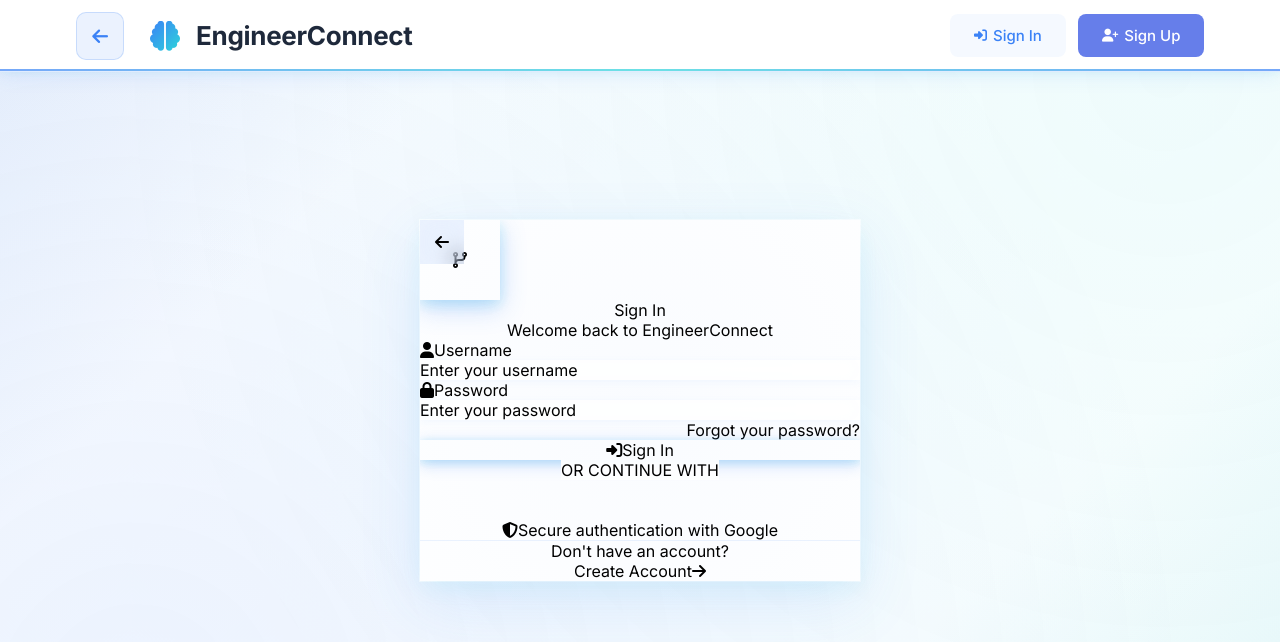
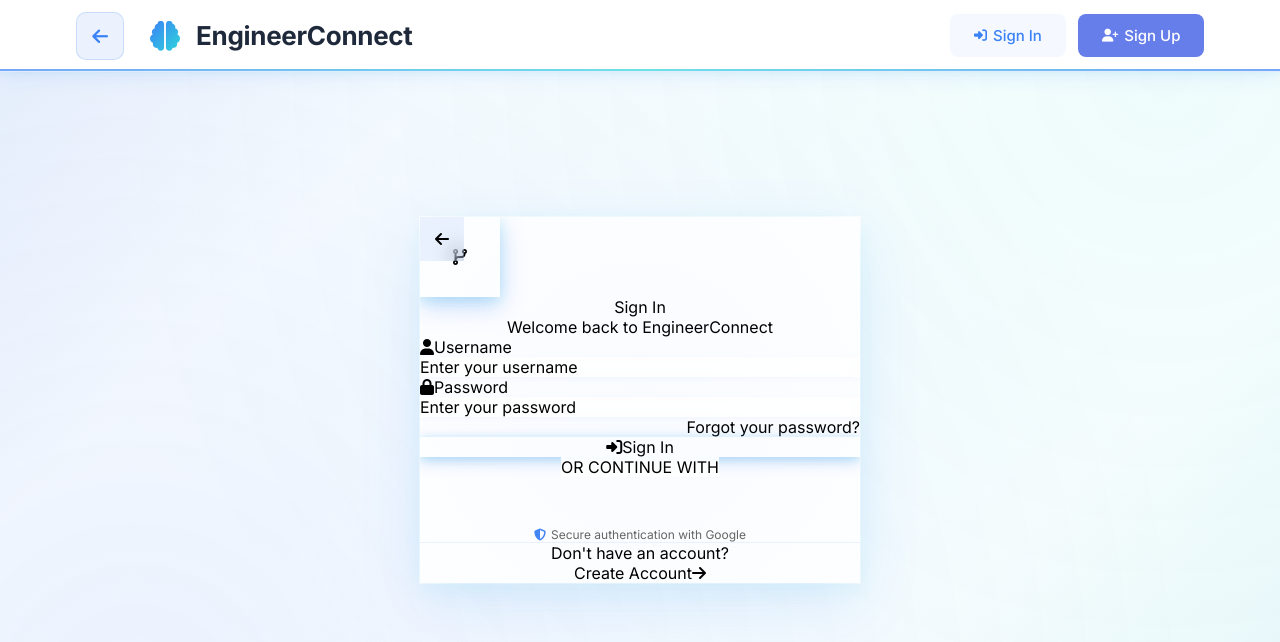
Before and after one commit to Bhavya-Jadav/Engineer_Connect-app, a React (Create React App) app: page / in a window 1280 px wide. Both pictures are taken after a click on the button "Sign In". Shown: the top 642 px of the page. Built offline with nearby package versions, Linux system fonts and the light colour scheme; no server answers; the HTML template or start-up script is replaced by a standard one.

Commit message:
google fix

```diff
--- a/src/components/GoogleLogin.js
+++ b/src/components/GoogleLogin.js
@@ -1,6 +1,7 @@
 import React from 'react';
 import { GoogleLogin } from '@react-oauth/google';
 import { API_BASE_URL } from '../utils/api';
+import '../styles/google-login-fix.css';
 
 const GoogleLoginButton = ({ onGoogleSuccess, onGoogleError, isLoading }) => {
   const handleGoogleSuccess = async (credentialResponse) => {
@@ -70,8 +71,8 @@ const GoogleLoginButton = ({ onGoogleSuccess, onGoogleError, isLoading }) => {
   }
 
   return (
-    <div className="google-login-container">
-      <div className="google-login-wrapper">
+    <div className="google-login-container" style={{ width: '100%' }}>
+      <div className="google-login-wrapper" style={{ width: '100%' }}>
         <GoogleLogin
           onSuccess={handleGoogleSuccess}
           onError={handleGoogleError}
@@ -80,7 +81,6 @@ const GoogleLoginButton = ({ onGoogleSuccess, onGoogleError, isLoading }) => {
           size="large"
           text="continue_with"
           shape="rectangular"
-          width="100%"
           useOneTap={false}
           cancel_on_tap_outside={false}
         />
--- /dev/null
+++ b/src/styles/google-login-fix.css
@@ -0,0 +1,80 @@
+/* Google Login Button Fix - Resolves GSI width validation errors */
+
+.google-login-container {
+  width: 100% !important;
+  display: flex !important;
+  flex-direction: column !important;
+  align-items: center !important;
+}
+
+.google-login-wrapper {
+  width: 100% !important;
+  max-width: 400px !important;
+  display: flex !important;
+  justify-content: center !important;
+}
+
+/* Target the actual Google Sign-In button */
+.google-login-wrapper > div {
+  width: 100% !important;
+}
+
+.google-login-wrapper iframe {
+  width: 100% !important;
+  min-width: 200px !important;
+  max-width: 400px !important;
+}
+
+/* Google Sign-In specific selectors */
+div[data-testid="google-login"] {
+  width: 100% !important;
+}
+
+/* GSI Button container styling */
+.g_id_signin {
+  width: 100% !important;
+}
+
+.g_id_signin > div {
+  width: 100% !important;
+}
+
+/* Additional Google OAuth button styling */
+[role="button"][aria-labelledby] {
+  width: 100% !important;
+  max-width: 400px !important;
+}
+
+.google-login-info {
+  margin-top: 10px !important;
+  text-align: center !important;
+  color: #666 !important;
+  font-size: 12px !important;
+}
+
+.google-login-info i {
+  margin-right: 5px !important;
+  color: #4285f4 !important;
+}
+
+.google-login-error {
+  width: 100% !important;
+  text-align: center !important;
+  padding: 10px !important;
+  background-color: #ffebee !important;
+  border: 1px solid #f44336 !important;
+  border-radius: 4px !important;
+  margin: 10px 0 !important;
+}
+
+/* Ensure button is responsive */
+@media (max-width: 768px) {
+  .google-login-wrapper {
+    max-width: 100% !important;
+    padding: 0 10px !important;
+  }
+
+  .google-login-wrapper iframe {
+    max-width: 100% !important;
+  }
+}
```
Also changed, not shown: 2 other files (tests, documents, lock files or other folders).
